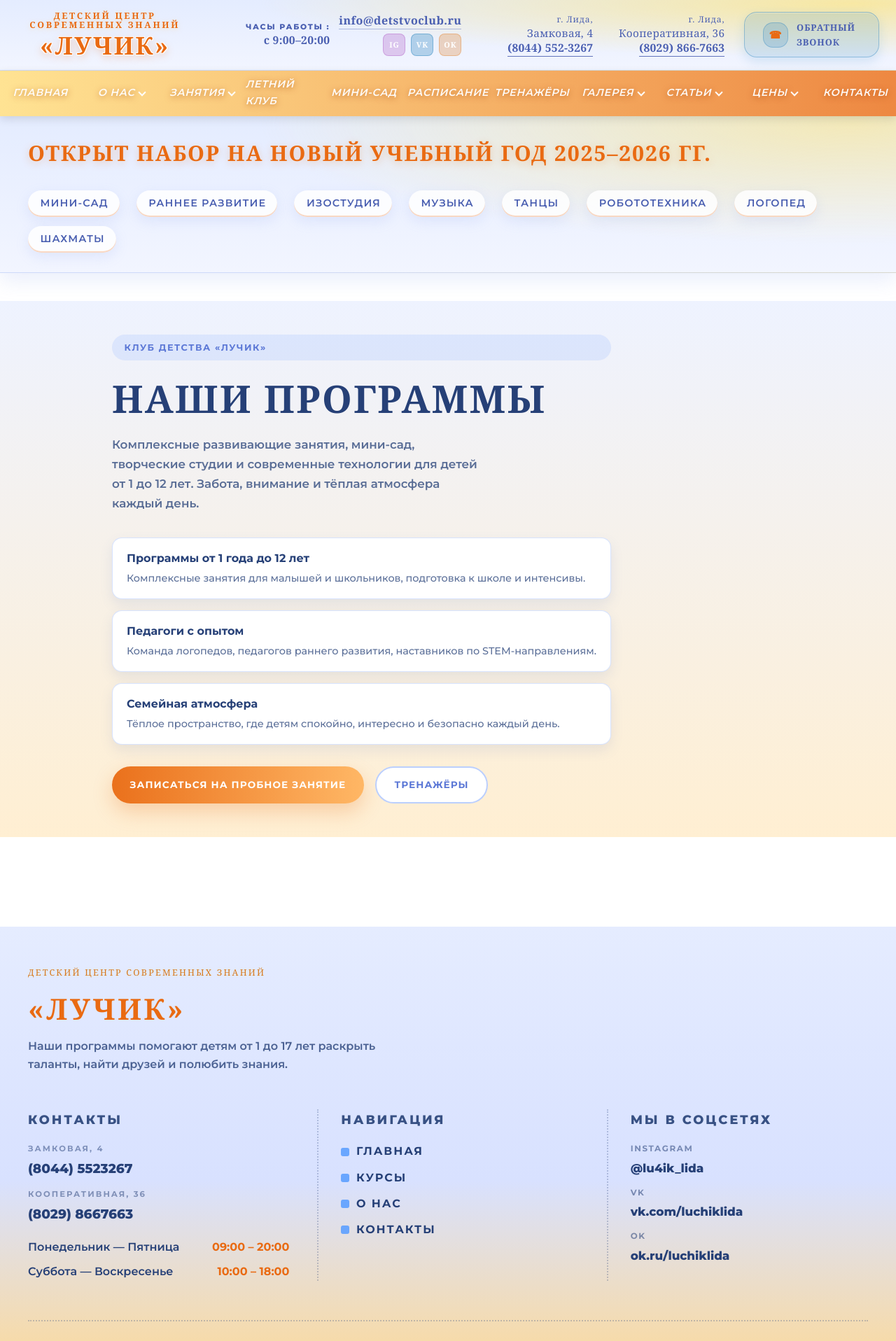
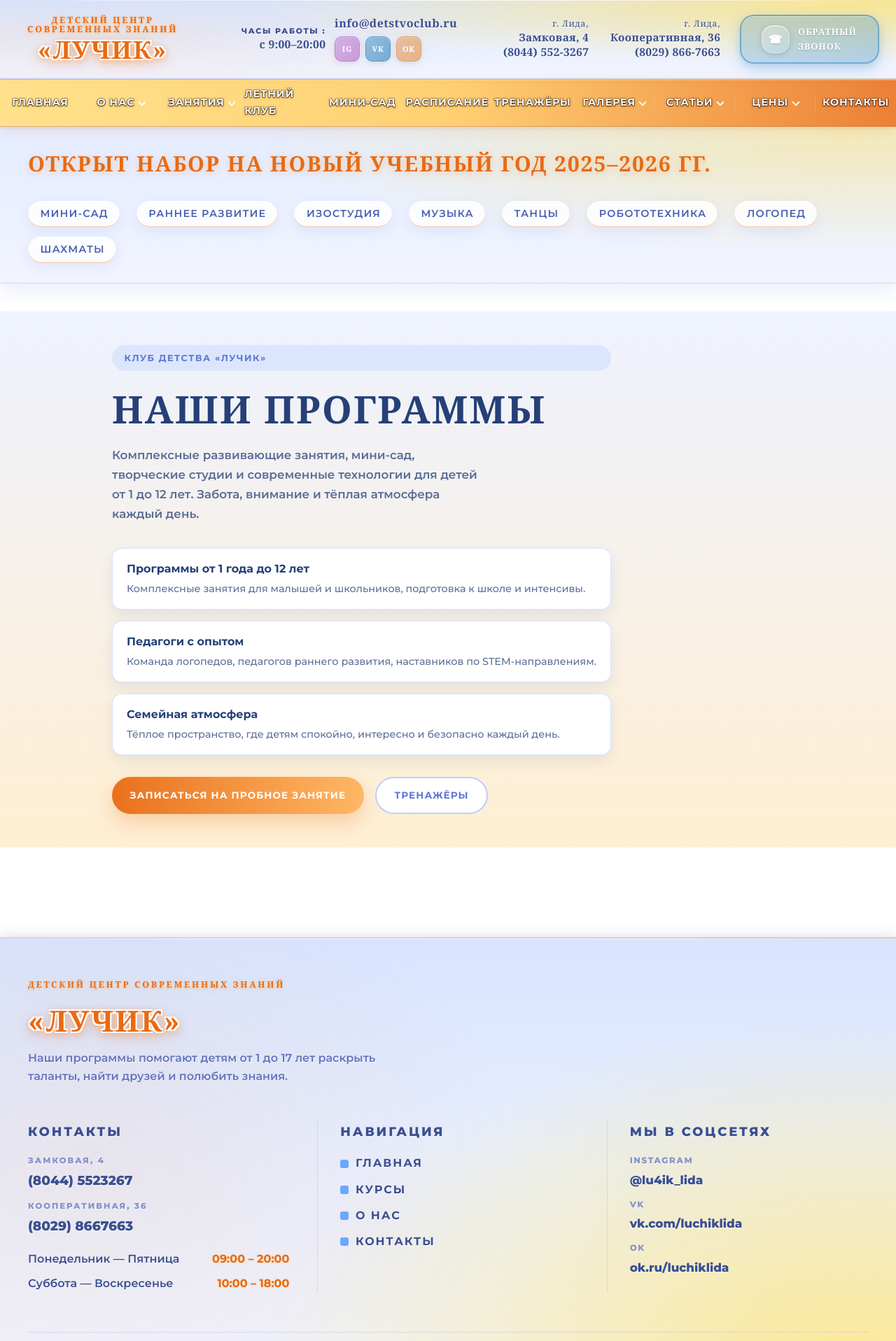
Before and after one commit to AndreiSkrypko/luchik, a Next.js app in the folder frontend/: page / in a window 1280 px wide. Shown: the top 1916 px of the page at 70% size. Built offline with nearby package versions, Linux system fonts and the light colour scheme.

Commit message:
Improve topbar navbar and footer styles with expressive effects

```diff
--- a/frontend/app/page.module.css
+++ b/frontend/app/page.module.css
@@ -7,20 +7,40 @@
 
 .topBar {
   background:
-    radial-gradient(120% 140% at 95% 5%, rgba(255, 230, 128, 0.72) 0%, rgba(255, 230, 128, 0) 55%),
-    linear-gradient(180deg, #e4ecff 0%, #f2f5ff 100%);
-  border-bottom: 1px solid rgba(146, 169, 237, 0.28);
+    radial-gradient(120% 140% at 95% 5%, rgba(255, 230, 128, 0.85) 0%, rgba(255, 230, 128, 0) 55%),
+    radial-gradient(80% 120% at 10% 50%, rgba(233, 106, 18, 0.08) 0%, rgba(233, 106, 18, 0) 60%),
+    linear-gradient(180deg, #d8e4ff 0%, #e8efff 50%, #f2f5ff 100%);
+  border-bottom: 2px solid rgba(146, 169, 237, 0.4);
+  box-shadow: 0 4px 20px rgba(74, 95, 177, 0.12), 0 2px 8px rgba(233, 106, 18, 0.08);
   color: #4a5fb1;
   font-size: 0.95rem;
+  position: relative;
+}
+
+.topBar::before {
+  content: '';
+  position: absolute;
+  top: 0;
+  left: 0;
+  right: 0;
+  height: 1px;
+  background: linear-gradient(90deg,
+    transparent 0%,
+    rgba(255, 255, 255, 0.6) 20%,
+    rgba(255, 255, 255, 0.8) 50%,
+    rgba(255, 255, 255, 0.6) 80%,
+    transparent 100%);
 }
 
 .topBarInner {
   width: 100%;
-  padding: 1rem 1.5rem 1rem 1rem;
+  padding: 1.25rem 1.5rem 1.25rem 1rem;
   display: grid;
   grid-template-columns: minmax(260px, 320px) repeat(4, minmax(160px, 1fr)) auto;
   gap: 1.75rem;
   align-items: center;
+  position: relative;
+  z-index: 1;
 }
 
 .brandCell {
@@ -65,7 +85,10 @@
   letter-spacing: 0.22em;
   color: #e96a12;
   font-weight: 700;
-  text-shadow: 0 2px 6px rgba(255, 220, 150, 0.55);
+  text-shadow:
+    0 2px 8px rgba(255, 220, 150, 0.7),
+    0 1px 3px rgba(233, 106, 18, 0.4),
+    0 0 1px rgba(255, 255, 255, 0.8);
 }
 
 .brandName {
@@ -76,11 +99,13 @@
   color: #e96a12;
   text-transform: uppercase;
   text-shadow:
-    -1px -1px 0 #ffffff,
-    1px -1px 0 #ffffff,
-    -1px 1px 0 #ffffff,
-    1px 1px 0 #ffffff,
-    0 4px 12px rgba(233, 106, 18, 0.35);
+    -2px -2px 0 #ffffff,
+    2px -2px 0 #ffffff,
+    -2px 2px 0 #ffffff,
+    2px 2px 0 #ffffff,
+    0 6px 20px rgba(233, 106, 18, 0.45),
+    0 2px 8px rgba(255, 180, 95, 0.5);
+  filter: drop-shadow(0 2px 4px rgba(233, 106, 18, 0.2));
 }
 
 .infoCell {
@@ -100,6 +125,11 @@
   text-align: right;
 }
 
+.infoCell:has(.socialLinks) .infoLines {
+  align-items: flex-start;
+  text-align: left;
+}
+
 .infoCell:first-child .infoIcon {
   display: none;
 }
@@ -109,8 +139,10 @@
   letter-spacing: 0.16em;
   font-size: 0.68rem;
   font-weight: 800;
-  color: inherit;
-  text-shadow: 0 1px 4px rgba(255, 255, 255, 0.45);
+  color: #3a4f91;
+  text-shadow:
+    0 1px 3px rgba(255, 255, 255, 0.8),
+    0 0 1px rgba(74, 95, 177, 0.3);
 }
 
 .infoValue {
@@ -118,37 +150,34 @@
   font-weight: 700;
   font-size: 0.98rem;
   letter-spacing: 0.02em;
-  color: inherit;
-  text-shadow: 0 1px 4px rgba(255, 255, 255, 0.35);
+  color: #3a4f91;
+  text-shadow:
+    0 1px 3px rgba(255, 255, 255, 0.7),
+    0 0 1px rgba(74, 95, 177, 0.2);
 }
 
 .infoLink {
   position: relative;
-  color: inherit;
+  color: #3a4f91;
   font-family: 'Georgia', 'Times New Roman', serif;
   font-weight: 700;
   font-size: 1rem;
   letter-spacing: 0.03em;
   text-decoration: none;
   padding-bottom: 0.05rem;
-  transition: color 0.2s ease;
+  transition: color 0.2s ease, transform 0.2s ease;
+  text-shadow: 0 1px 2px rgba(255, 255, 255, 0.6);
 }
 
-.infoLink::after {
-  content: '';
-  position: absolute;
-  left: 0;
-  right: 0;
-  bottom: -0.15rem;
-  height: 1px;
-  background: rgba(74, 95, 177, 0.6);
-  opacity: 0.65;
+.infoLink:hover {
+  color: #e96a12;
+  transform: translateY(-1px);
 }
 
 .socialLinks {
   display: flex;
   align-items: center;
-  justify-content: flex-end;
+  justify-content: flex-start;
   gap: 0.5rem;
   margin-top: 0.3rem;
 }
@@ -157,17 +186,23 @@
   display: inline-flex;
   align-items: center;
   justify-content: center;
-  width: 32px;
-  height: 32px;
-  border-radius: 8px;
+  width: 36px;
+  height: 36px;
+  border-radius: 10px;
   text-decoration: none;
-  transition: transform 0.2s ease, box-shadow 0.2s ease;
+  transition: transform 0.2s ease, box-shadow 0.2s ease, filter 0.2s ease;
+  box-shadow:
+    0 2px 8px rgba(0, 0, 0, 0.1),
+    inset 0 1px 0 rgba(255, 255, 255, 0.3);
 }
 
 .socialLink:hover,
 .socialLink:focus-visible {
-  transform: translateY(-2px);
-  box-shadow: 0 6px 14px rgba(63, 143, 196, 0.18);
+  transform: translateY(-3px) scale(1.05);
+  box-shadow:
+    0 8px 20px rgba(0, 0, 0, 0.2),
+    inset 0 1px 0 rgba(255, 255, 255, 0.4);
+  filter: brightness(1.1);
 }
 
 .socialLink span {
@@ -186,18 +221,18 @@
 }
 
 .socialInstagram {
-  background: rgba(186, 119, 205, 0.35);
-  border: 1px solid rgba(186, 119, 205, 0.5);
+  background: linear-gradient(135deg, rgba(186, 119, 205, 0.5) 0%, rgba(186, 119, 205, 0.7) 100%);
+  border: 1.5px solid rgba(186, 119, 205, 0.7);
 }
 
 .socialVk {
-  background: rgba(63, 143, 196, 0.35);
-  border: 1px solid rgba(63, 143, 196, 0.5);
+  background: linear-gradient(135deg, rgba(63, 143, 196, 0.5) 0%, rgba(63, 143, 196, 0.7) 100%);
+  border: 1.5px solid rgba(63, 143, 196, 0.7);
 }
 
 .socialOk {
-  background: rgba(227, 150, 80, 0.35);
-  border: 1px solid rgba(227, 150, 80, 0.5);
+  background: linear-gradient(135deg, rgba(227, 150, 80, 0.5) 0%, rgba(227, 150, 80, 0.7) 100%);
+  border: 1.5px solid rgba(227, 150, 80, 0.7);
 }
 
 .instagramIcon::before {
@@ -225,16 +260,21 @@
   font-family: 'Georgia', 'Times New Roman', serif;
   font-size: 0.75rem;
   letter-spacing: 0.08em;
-  color: inherit;
-  text-shadow: 0 1px 4px rgba(255, 255, 255, 0.35);
+  color: #3a4f91;
+  text-shadow:
+    0 1px 3px rgba(255, 255, 255, 0.7),
+    0 0 1px rgba(74, 95, 177, 0.2);
 }
 
 .infoAddress {
   font-family: 'Georgia', 'Times New Roman', serif;
   font-size: 0.95rem;
   letter-spacing: 0.03em;
-  color: inherit;
-  text-shadow: 0 1px 4px rgba(255, 255, 255, 0.35);
+  color: #3a4f91;
+  font-weight: 700;
+  text-shadow:
+    0 1px 3px rgba(255, 255, 255, 0.7),
+    0 0 1px rgba(74, 95, 177, 0.2);
 }
 
 .infoPhone {
@@ -243,22 +283,17 @@
   font-family: 'Georgia', 'Times New Roman', serif;
   font-weight: 700;
   font-size: 0.98rem;
-  color: inherit;
+  color: #3a4f91;
   letter-spacing: 0.02em;
   text-decoration: none;
   padding-bottom: 0.05rem;
-  transition: color 0.2s ease;
+  transition: color 0.2s ease, transform 0.2s ease;
+  text-shadow: 0 1px 2px rgba(255, 255, 255, 0.6);
 }
 
-.infoPhone::after {
-  content: '';
-  position: absolute;
-  left: 0;
-  right: 0;
-  bottom: -0.12rem;
-  height: 1px;
-  background: currentColor;
-  opacity: 0.85;
+.infoPhone:hover {
+  color: #e96a12;
+  transform: translateY(-1px);
 }
 
 .actionsCell {
@@ -272,38 +307,60 @@
   display: inline-flex;
   align-items: center;
   gap: 0.75rem;
-  padding: 0.65rem 1.6rem;
-  background: rgba(63, 143, 196, 0.18);
-  color: inherit;
-  border-radius: 18px;
-  border: 1px solid rgba(63, 143, 196, 0.45);
+  padding: 0.75rem 1.8rem;
+  background: linear-gradient(135deg,
+    rgba(63, 143, 196, 0.25) 0%,
+    rgba(63, 143, 196, 0.35) 100%);
+  color: #ffffff;
+  border-radius: 20px;
+  border: 2px solid rgba(63, 143, 196, 0.6);
   font-family: 'Georgia', 'Times New Roman', serif;
-  font-weight: 600;
+  font-weight: 700;
   text-transform: uppercase;
   letter-spacing: 0.07em;
   font-size: 0.8rem;
-  box-shadow: inset 0 1px 0 rgba(255, 255, 255, 0.3), 0 6px 16px rgba(63, 143, 196, 0.18);
-  transition: background 0.2s ease, border-color 0.2s ease;
+  box-shadow:
+    inset 0 1px 0 rgba(255, 255, 255, 0.4),
+    0 8px 20px rgba(63, 143, 196, 0.25),
+    0 4px 10px rgba(63, 143, 196, 0.15);
+  transition: all 0.2s ease;
+  text-shadow: 0 1px 2px rgba(0, 0, 0, 0.2);
 }
 
 .callbackButton:hover,
 .callbackButton:focus-visible {
-  background: rgba(63, 143, 196, 0.26);
-  border-color: rgba(63, 143, 196, 0.6);
+  background: linear-gradient(135deg,
+    rgba(63, 143, 196, 0.35) 0%,
+    rgba(63, 143, 196, 0.45) 100%);
+  border-color: rgba(63, 143, 196, 0.8);
+  transform: translateY(-2px);
+  box-shadow:
+    inset 0 1px 0 rgba(255, 255, 255, 0.5),
+    0 12px 28px rgba(63, 143, 196, 0.35),
+    0 6px 14px rgba(63, 143, 196, 0.2);
 }
 
 .callbackIcon {
-  width: 36px;
-  height: 36px;
-  border-radius: 14px;
+  width: 40px;
+  height: 40px;
+  border-radius: 16px;
   display: inline-flex;
   align-items: center;
   justify-content: center;
-  background: rgba(63, 143, 196, 0.22);
-  color: #e96a12;
-  border: 1px solid rgba(63, 143, 196, 0.4);
-  box-shadow: none;
-  font-size: 0.9rem;
+  background: linear-gradient(135deg,
+    rgba(255, 255, 255, 0.3) 0%,
+    rgba(255, 255, 255, 0.1) 100%);
+  color: #ffffff;
+  border: 1.5px solid rgba(255, 255, 255, 0.4);
+  box-shadow:
+    inset 0 1px 0 rgba(255, 255, 255, 0.5),
+    0 2px 8px rgba(0, 0, 0, 0.15);
+  font-size: 1rem;
+  transition: transform 0.2s ease;
+}
+
+.callbackButton:hover .callbackIcon {
+  transform: scale(1.1) rotate(5deg);
 }
 
 .callbackIcon::before {
--- a/frontend/components/Footer.module.css
+++ b/frontend/components/Footer.module.css
@@ -2,8 +2,28 @@
   position: relative;
   margin-top: 4rem;
   padding: 3.5rem 1.5rem 2rem;
-  background: linear-gradient(180deg, #e5ecff 0%, #d8e1ff 55%, #ffd992 100%);
-  color: #264077;
+  background:
+    radial-gradient(120% 140% at 95% 95%, rgba(255, 230, 128, 0.85) 0%, rgba(255, 230, 128, 0) 55%),
+    radial-gradient(80% 120% at 10% 50%, rgba(233, 106, 18, 0.08) 0%, rgba(233, 106, 18, 0) 60%),
+    linear-gradient(180deg, #d8e4ff 0%, #e8efff 50%, #f2f5ff 100%);
+  border-top: 2px solid rgba(146, 169, 237, 0.4);
+  box-shadow: 0 -4px 20px rgba(74, 95, 177, 0.12), 0 -2px 8px rgba(233, 106, 18, 0.08);
+  color: #4a5fb1;
+}
+
+.footer::before {
+  content: '';
+  position: absolute;
+  top: 0;
+  left: 0;
+  right: 0;
+  height: 1px;
+  background: linear-gradient(90deg,
+    transparent 0%,
+    rgba(255, 255, 255, 0.6) 20%,
+    rgba(255, 255, 255, 0.8) 50%,
+    rgba(255, 255, 255, 0.6) 80%,
+    transparent 100%);
 }
 
 .background {
@@ -35,23 +55,38 @@
   font-family: 'Georgia', 'Times New Roman', serif;
   font-size: 0.78rem;
   text-transform: uppercase;
-  letter-spacing: 0.18em;
-  color: #d77a1a;
+  letter-spacing: 0.22em;
+  color: #e96a12;
+  font-weight: 700;
+  text-shadow:
+    0 2px 8px rgba(255, 220, 150, 0.7),
+    0 1px 3px rgba(233, 106, 18, 0.4),
+    0 0 1px rgba(255, 255, 255, 0.8);
 }
 
 .brandName {
   font-family: 'Georgia', 'Times New Roman', serif;
   font-size: clamp(2rem, 3.4vw, 2.6rem);
-  letter-spacing: 0.08em;
+  font-weight: 700;
+  letter-spacing: 0.06em;
   text-transform: uppercase;
   color: #e96a12;
+  text-shadow:
+    -2px -2px 0 #ffffff,
+    2px -2px 0 #ffffff,
+    -2px 2px 0 #ffffff,
+    2px 2px 0 #ffffff,
+    0 6px 20px rgba(233, 106, 18, 0.45),
+    0 2px 8px rgba(255, 180, 95, 0.5);
+  filter: drop-shadow(0 2px 4px rgba(233, 106, 18, 0.2));
 }
 
 .brandText p {
   max-width: 520px;
   line-height: 1.6;
   font-weight: 600;
-  color: rgba(38, 64, 119, 0.8);
+  color: rgba(74, 95, 177, 0.85);
+  text-shadow: 0 1px 2px rgba(255, 255, 255, 0.5);
 }
 
 .columns {
@@ -70,11 +105,15 @@
   font-size: 1.12rem;
   text-transform: uppercase;
   letter-spacing: 0.16em;
-  color: rgba(38, 64, 119, 0.9);
+  color: #3a4f91;
+  font-weight: 800;
+  text-shadow:
+    0 1px 3px rgba(255, 255, 255, 0.7),
+    0 0 1px rgba(74, 95, 177, 0.3);
 }
 
 .column + .column {
-  border-left: 2px dotted rgba(38, 64, 119, 0.25);
+  border-left: 1px solid rgba(146, 169, 237, 0.3);
   padding-left: 2rem;
 }
 
@@ -90,9 +129,10 @@
   display: flex;
   flex-direction: column;
   gap: 0.25rem;
-  color: #264077;
+  color: #3a4f91;
   text-decoration: none;
-  transition: color 0.2s ease;
+  transition: color 0.2s ease, transform 0.2s ease;
+  text-shadow: 0 1px 2px rgba(255, 255, 255, 0.6);
 }
 
 .phoneCard:hover,
@@ -100,19 +140,27 @@
 .socialCard:hover,
 .socialCard:focus-visible {
   color: #e96a12;
+  transform: translateY(-1px);
 }
 
 .phoneLabel {
   font-size: 0.72rem;
   text-transform: uppercase;
   letter-spacing: 0.18em;
-  color: rgba(38, 64, 119, 0.5);
-  font-weight: 700;
+  color: rgba(74, 95, 177, 0.6);
+  font-weight: 800;
+  text-shadow:
+    0 1px 3px rgba(255, 255, 255, 0.7),
+    0 0 1px rgba(74, 95, 177, 0.2);
 }
 
 .phoneValue {
   font-size: 1.16rem;
   font-weight: 800;
+  color: #3a4f91;
+  text-shadow:
+    0 1px 3px rgba(255, 255, 255, 0.7),
+    0 0 1px rgba(74, 95, 177, 0.2);
 }
 
 .schedule {
@@ -126,11 +174,15 @@
   justify-content: space-between;
   gap: 1rem;
   font-weight: 600;
-  color: #264077;
+  color: #3a4f91;
+  text-shadow: 0 1px 2px rgba(255, 255, 255, 0.6);
 }
 
 .scheduleRow strong {
   color: #e96a12;
+  text-shadow:
+    0 1px 3px rgba(255, 220, 150, 0.5),
+    0 0 1px rgba(233, 106, 18, 0.3);
 }
 
 .navList {
@@ -146,17 +198,18 @@
   display: inline-flex;
   align-items: center;
   gap: 0.6rem;
-  color: #264077;
+  color: #3a4f91;
   text-transform: uppercase;
   letter-spacing: 0.12em;
   font-weight: 700;
   text-decoration: none;
   transition: transform 0.2s ease, color 0.2s ease;
+  text-shadow: 0 1px 2px rgba(255, 255, 255, 0.6);
 }
 
 .navLink:hover,
 .navLink:focus-visible {
-  transform: translateX(4px);
+  transform: translateX(4px) translateY(-1px);
   color: #e96a12;
 }
 
@@ -171,27 +224,34 @@
   font-size: 0.74rem;
   text-transform: uppercase;
   letter-spacing: 0.14em;
-  color: rgba(38, 64, 119, 0.55);
-  font-weight: 700;
+  color: rgba(74, 95, 177, 0.6);
+  font-weight: 800;
+  text-shadow:
+    0 1px 3px rgba(255, 255, 255, 0.7),
+    0 0 1px rgba(74, 95, 177, 0.2);
 }
 
 .socialLabel {
   font-size: 1.05rem;
   font-weight: 800;
-  color: #264077;
+  color: #3a4f91;
+  text-shadow:
+    0 1px 3px rgba(255, 255, 255, 0.7),
+    0 0 1px rgba(74, 95, 177, 0.2);
 }
 
 .bottom {
   margin-top: 1rem;
   padding-top: 1.5rem;
-  border-top: 2px dotted rgba(38, 64, 119, 0.25);
+  border-top: 1px solid rgba(146, 169, 237, 0.3);
   display: flex;
   justify-content: space-between;
   align-items: center;
   gap: 1rem;
   font-weight: 600;
   letter-spacing: 0.05em;
-  color: rgba(38, 64, 119, 0.85);
+  color: rgba(74, 95, 177, 0.85);
+  text-shadow: 0 1px 2px rgba(255, 255, 255, 0.5);
 }
 
 .starRow {
@@ -202,6 +262,7 @@
 .star {
   font-size: 1.1rem;
   color: #e96a12;
+  filter: drop-shadow(0 2px 4px rgba(233, 106, 18, 0.3));
 }
 
 .markerblue {
@@ -232,7 +293,7 @@
   .column + .column {
     border-left: none;
     padding-left: 0;
-    border-top: 2px dotted rgba(255, 255, 255, 0.35);
+    border-top: 1px solid rgba(146, 169, 237, 0.3);
     padding-top: 1.5rem;
   }
 
--- a/frontend/components/Navbar.module.css
+++ b/frontend/components/Navbar.module.css
@@ -5,10 +5,17 @@
 .navbar {
   position: relative;
   z-index: 1;
-  background: linear-gradient(90deg, rgba(255, 220, 120, 0.8) 0%, rgba(233, 106, 18, 0.8) 100%);
+  background: linear-gradient(90deg,
+    rgba(255, 220, 120, 0.85) 0%,
+    rgba(255, 200, 90, 0.85) 50%,
+    rgba(233, 106, 18, 0.85) 100%);
   color: #ffffff;
-  box-shadow: 0 4px 12px rgba(0, 0, 0, 0.12);
+  box-shadow:
+    0 4px 16px rgba(233, 106, 18, 0.15),
+    0 1px 4px rgba(0, 0, 0, 0.1);
   width: 100%;
+  border-top: 1px solid rgba(255, 255, 255, 0.2);
+  border-bottom: 1px solid rgba(166, 66, 6, 0.25);
 }
 
 .sticky {
@@ -17,8 +24,15 @@
   left: 0;
   right: 0;
   z-index: 120;
-  background: linear-gradient(90deg, rgba(255, 217, 110, 0.95) 0%, rgba(233, 106, 18, 0.95) 100%);
-  box-shadow: 0 10px 24px rgba(233, 106, 18, 0.28);
+  background: linear-gradient(90deg,
+    rgba(255, 217, 110, 0.92) 0%,
+    rgba(255, 200, 90, 0.92) 50%,
+    rgba(233, 106, 18, 0.92) 100%);
+  box-shadow:
+    0 6px 20px rgba(233, 106, 18, 0.2),
+    0 2px 8px rgba(0, 0, 0, 0.15);
+  border-top: 1px solid rgba(255, 255, 255, 0.25);
+  border-bottom: 1px solid rgba(166, 66, 6, 0.3);
 }
 
 .container {
@@ -52,26 +66,52 @@
   display: inline-flex;
   align-items: center;
   gap: 0.4rem;
-  font-weight: 600;
+  font-weight: 700;
   font-size: 0.9rem;
   text-transform: uppercase;
-  letter-spacing: 0.05em;
-  color: rgba(255, 255, 255, 0.95);
+  letter-spacing: 0.06em;
+  color: rgba(255, 255, 255, 0.98);
   text-decoration: none;
   padding: 0.55rem 0.25rem;
   border-radius: 4px;
-  font-style: italic;
+  font-style: normal;
   justify-content: center;
   width: 100%;
-  text-shadow: 0 2px 8px rgba(166, 66, 6, 0.55);
-  transition: color 0.2s ease, transform 0.2s ease, text-shadow 0.2s ease;
+  text-shadow:
+    -0.5px -0.5px 0 rgba(0, 0, 0, 0.3),
+    0.5px -0.5px 0 rgba(0, 0, 0, 0.3),
+    -0.5px 0.5px 0 rgba(0, 0, 0, 0.3),
+    0.5px 0.5px 0 rgba(0, 0, 0, 0.3),
+    -1px -1px 0 rgba(0, 0, 0, 0.2),
+    1px -1px 0 rgba(0, 0, 0, 0.2),
+    -1px 1px 0 rgba(0, 0, 0, 0.2),
+    1px 1px 0 rgba(0, 0, 0, 0.2),
+    0 1px 4px rgba(166, 66, 6, 0.4),
+    0 1px 2px rgba(0, 0, 0, 0.2);
+  transition: all 0.2s ease;
+  position: relative;
+}
+
+.menuLink span {
+  position: relative;
+  z-index: 1;
 }
 
 .menuLink:hover,
 .menuLink:focus-visible {
   color: #ffffff;
   transform: translateY(-1px);
-  text-shadow: 0 3px 12px rgba(133, 46, 3, 0.6);
+  text-shadow:
+    -0.5px -0.5px 0 rgba(0, 0, 0, 0.4),
+    0.5px -0.5px 0 rgba(0, 0, 0, 0.4),
+    -0.5px 0.5px 0 rgba(0, 0, 0, 0.4),
+    0.5px 0.5px 0 rgba(0, 0, 0, 0.4),
+    -1px -1px 0 rgba(0, 0, 0, 0.3),
+    1px -1px 0 rgba(0, 0, 0, 0.3),
+    -1px 1px 0 rgba(0, 0, 0, 0.3),
+    1px 1px 0 rgba(0, 0, 0, 0.3),
+    0 2px 6px rgba(133, 46, 3, 0.5),
+    0 1px 3px rgba(0, 0, 0, 0.25);
 }
 
 .menuCaret {
@@ -82,6 +122,14 @@
   border-bottom: 2px solid currentColor;
   transform: rotate(45deg);
   margin-top: -0.15rem;
+  opacity: 0.9;
+  transition: transform 0.2s ease, opacity 0.2s ease;
+}
+
+.menuLink:hover .menuCaret,
+.menuLink:focus-visible .menuCaret {
+  transform: rotate(45deg) translateY(1px);
+  opacity: 1;
 }
 
 .accessibilityLink {
--- a/frontend/components/Navbar.tsx
+++ b/frontend/components/Navbar.tsx
@@ -69,12 +69,26 @@ export default function Navbar() {
       <nav ref={navRef} className={`${styles.navbar} ${isStuck ? styles.sticky : ''}`}>
         <div className={styles.container}>
           <ul className={styles.menu}>
-            {menuItems.map((item) => (
+            {menuItems.map((item, index) => (
               <li key={item.label} className={styles.menuItem}>
                 <Link href={item.href} className={styles.menuLink}>
                   <span>{item.label}</span>
                   {item.hasDropdown && <span className={styles.menuCaret} aria-hidden="true" />}
                 </Link>
+                {index < menuItems.length - 1 && (
+                  <span
+                    style={{
+                      position: 'absolute',
+                      right: 0,
+                      top: '20%',
+                      bottom: '20%',
+                      width: '1px',
+                      background: 'linear-gradient(180deg, transparent 0%, rgba(255, 255, 255, 0.3) 20%, rgba(255, 255, 255, 0.3) 80%, transparent 100%)',
+                      opacity: 0.5,
+                    }}
+                    aria-hidden="true"
+                  />
+                )}
               </li>
             ))}
           </ul>
```
